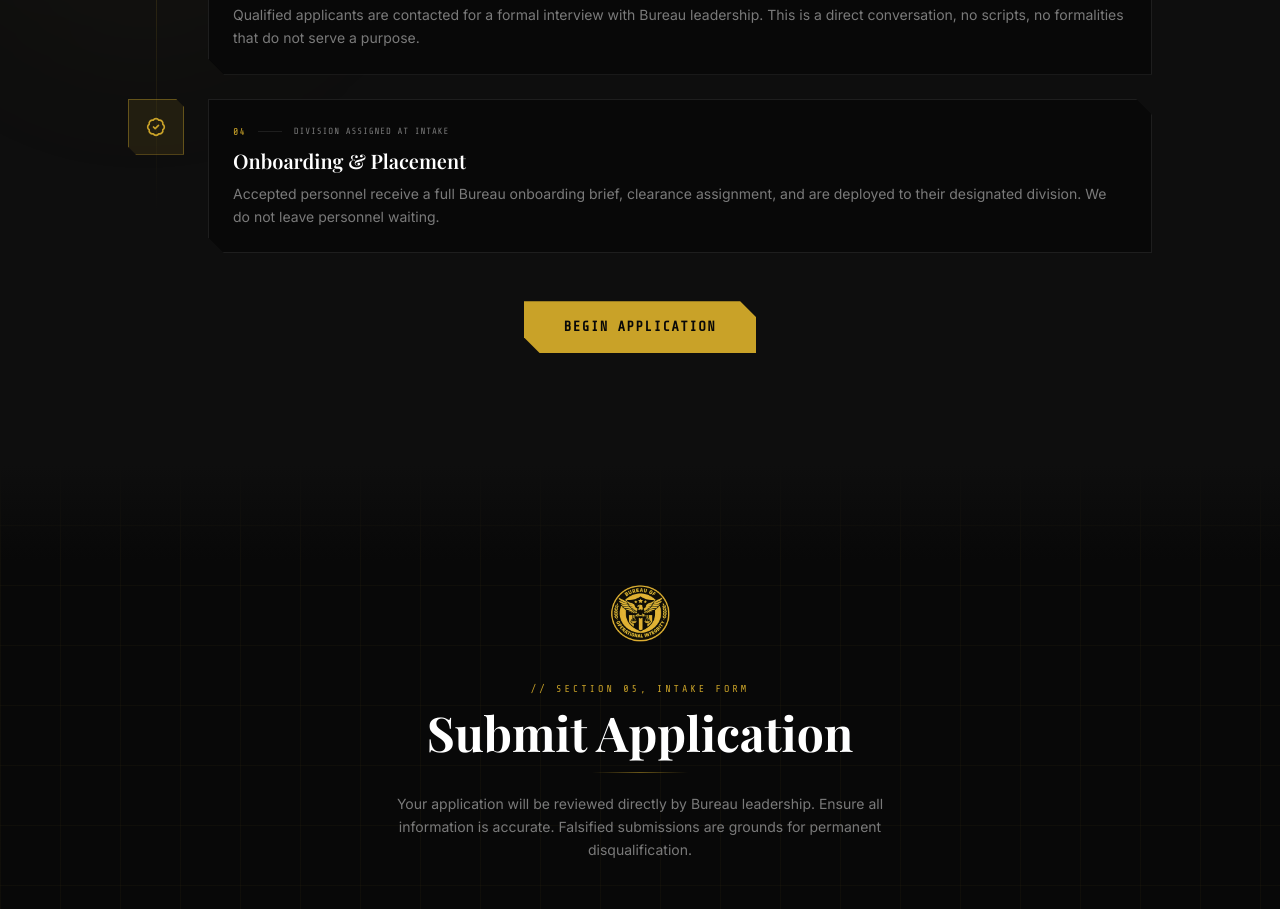
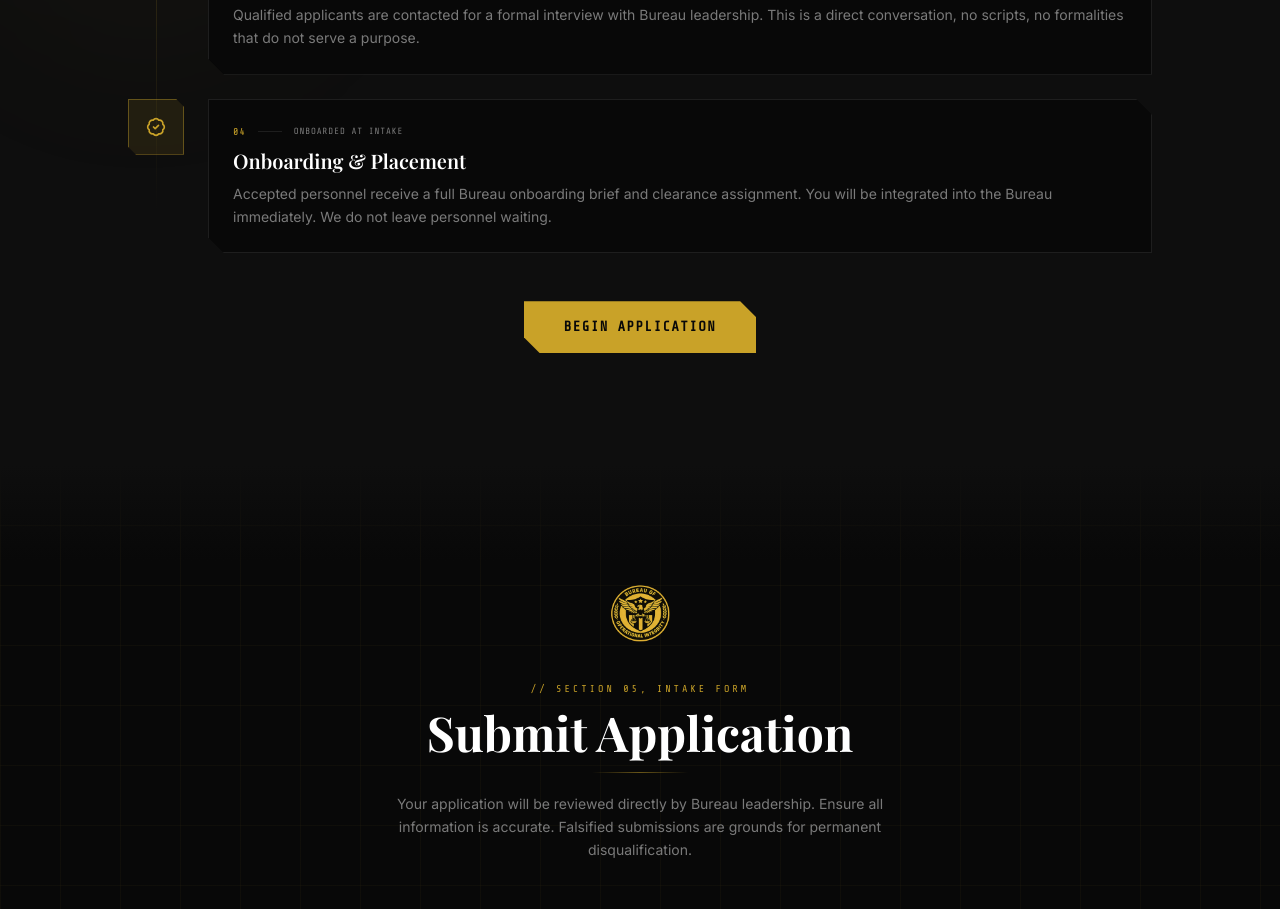
Before and after one commit to DignityDC/boiwebsite, a Next.js app: page / in a window 1280 px wide. Shown: the part 4560-5469 px from the top of the page. Built offline with nearby package versions, Linux system fonts and the light colour scheme.

Commit message:
Refactor JoinProcess component and update steps

```diff
--- a/components/JoinProcess.jsx
+++ b/components/JoinProcess.jsx
@@ -29,8 +29,8 @@ const steps = [
     num:   '04',
     icon:  BadgeCheck,
     title: 'Onboarding & Placement',
-    body:  'Accepted personnel receive a full Bureau onboarding brief, clearance assignment, and are deployed to their designated division. We do not leave personnel waiting.',
-    sub:   'Division assigned at intake',
+    body:  'Accepted personnel receive a full Bureau onboarding brief and clearance assignment. You will be integrated into the Bureau immediately. We do not leave personnel waiting.',
+    sub:   'Onboarded at intake',
   },
 ];
 
```
